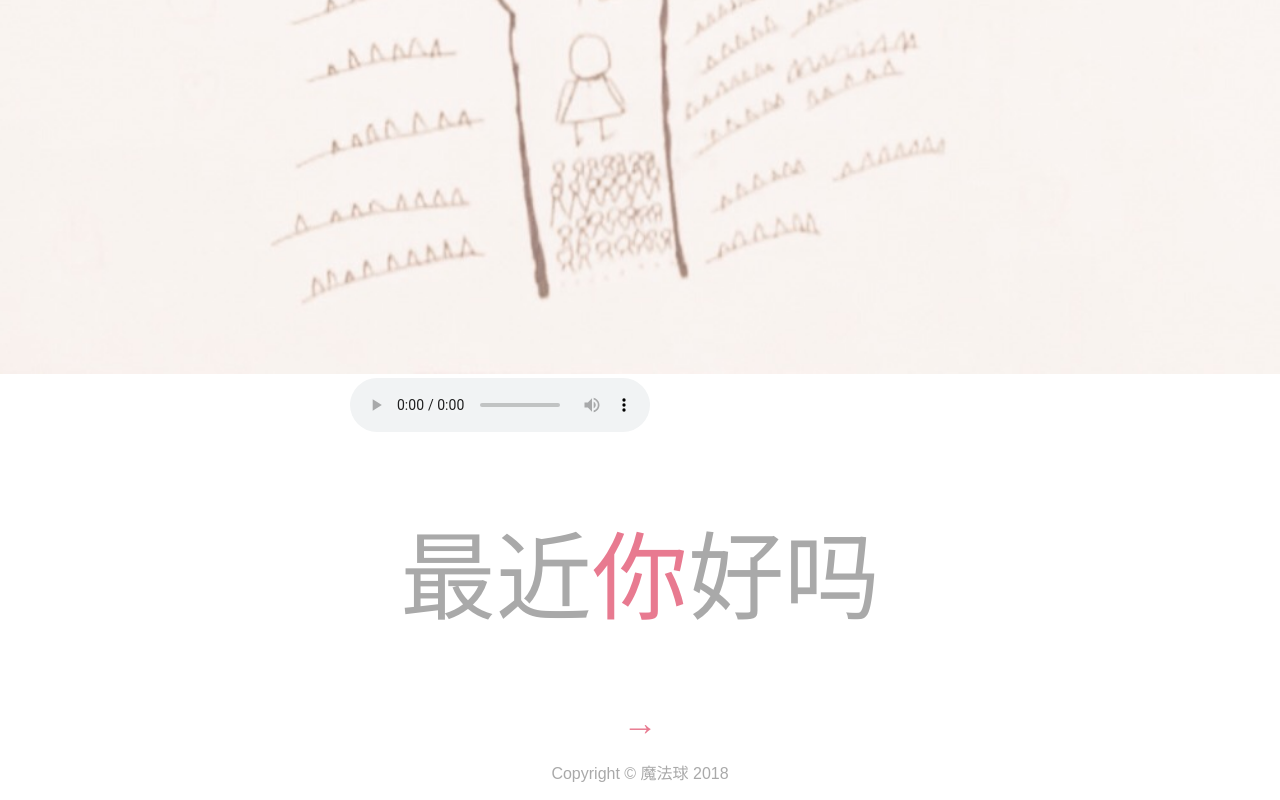
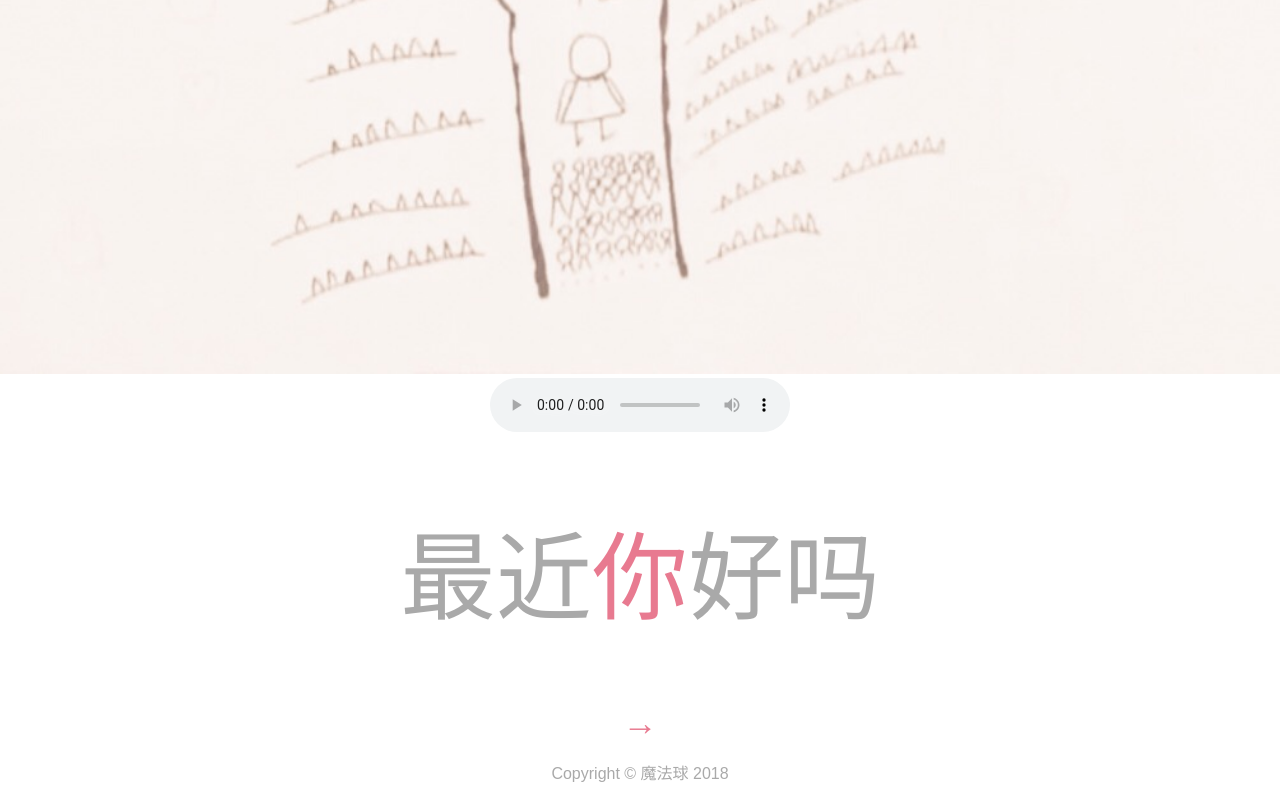
Before and after one commit to csjane233/fandom-stuff, a plain HTML site: page index.html in a window 1280 px wide. Shown: the part 615-1415 px from the top of the page. Drawn offline with Linux system fonts and the light colour scheme.

Commit message:
Update index.html

```diff
--- a/index.html
+++ b/index.html
@@ -12,7 +12,7 @@
     <img id="banner" src="images/banner.JPEG"/>
   </div>
 
- <div style="width:1000px">
+ <div>
   <audio controls><source src="music/加油.mp3" type="audio/mpeg"></audio>
  </div>
 
```
